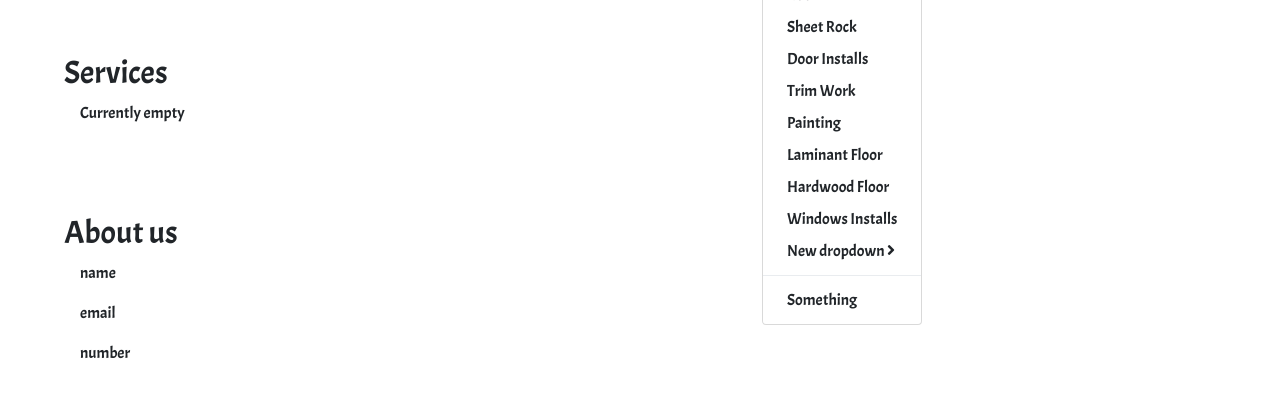
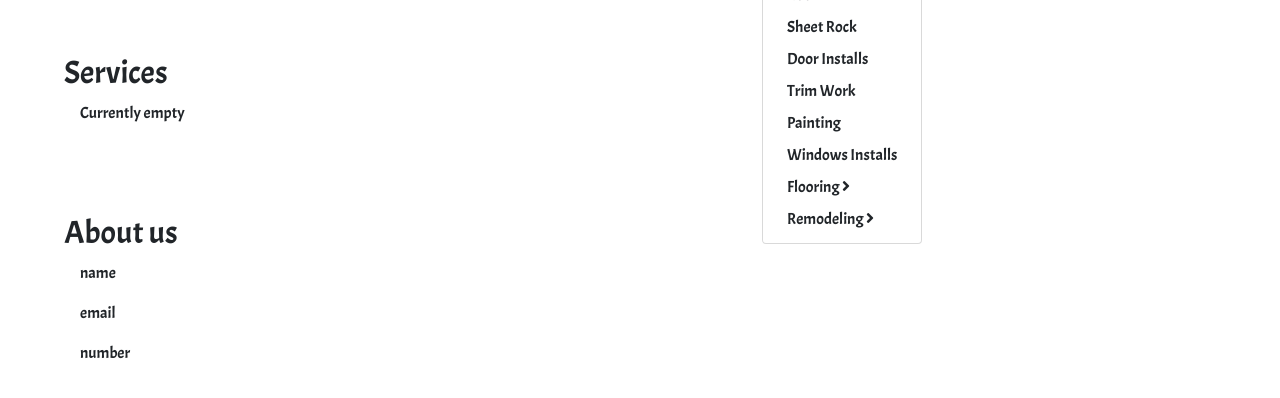
Before and after one commit to aldwinrodriguez/Lastor, a website: page index.html in a window 1280 px wide. Both pictures are taken after a click on the button "Services". Shown: the part 128-526 px from the top of the page. Drawn offline with nearby package versions, Linux system fonts and the light colour scheme.

Commit message:
dropdown

```diff
--- a/index.html
+++ b/index.html
@@ -60,7 +60,6 @@
                     <li class="nav-item ml-2 mr-2">
                         <a class="nav-link" href="/index.html">Home</a>
                     </li>
-
                     <li class="nav-item dropdown ml-2 mr-2">
                         <a class="nav-link dropdown-toggle" href="#" id="navbarDropdown" role="button"
                             data-toggle="dropdown" aria-haspopup="true" aria-expanded="false">
@@ -72,11 +71,17 @@
                             <li><a class="dropdown-item" href="#">Door Installs</a></li>
                             <li><a class="dropdown-item" href="#">Trim Work</a></li>
                             <li><a class="dropdown-item" href="#">Painting</a></li>
-                            <li><a class="dropdown-item" href="#">Laminant Floor</a></li>
-                            <li><a class="dropdown-item" href="#">Hardwood Floor</a></li>
                             <li><a class="dropdown-item" href="#">Windows Installs</a></li>
                             <li class="dropdown-submenu w-100">
-                                <a class="test dropdown-item" href="#">New dropdown <i
+                                <a class="test dropdown-item" href="#">Flooring <i
+                                        class="fas fa-angle-right"></i></span></a>
+                                <ul class="dropdown-menu">
+                                    <li><a class="dropdown-item" href="#">Laminant Floor</a></li>
+                                    <li><a class="dropdown-item" href="#">Hardwood Floor</a></li>
+                                </ul>
+                            </li>
+                            <li class="dropdown-submenu w-100">
+                                <a class="test dropdown-item" href="#">Remodeling <i
                                         class="fas fa-angle-right"></i></span></a>
                                 <ul class="dropdown-menu">
                                     <li><a class="dropdown-item" href="#">Bathroom</a></li>
@@ -90,8 +95,6 @@
                                     </li> -->
                                 </ul>
                             </li>
-                            <div class="dropdown-divider"></div>
-                            <a class="dropdown-item" href="#">Something</a>
                         </ul>
                     </li>
                     <li class="nav-item ml-2 mr-2ml-2 mr-2">
```
Also changed, not shown: public/estimate.html (+11 -5 lines).
